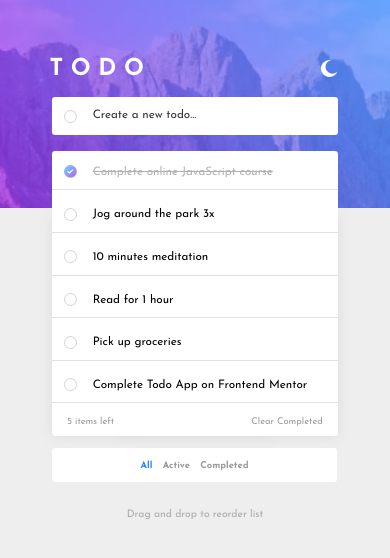
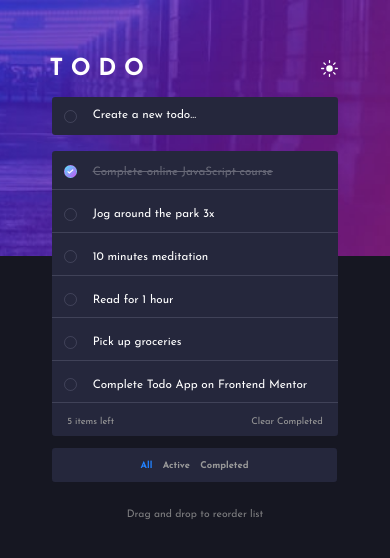
Before and after one commit to ashisingbam/Todo-app, a plain HTML site: page index.html in a window 390 px wide. Both pictures are taken after a click on the element 330 px from the left and 69 px from the top of the page. Drawn offline with Linux system fonts and the light colour scheme.

Commit message:
Dark Mode complete

```diff
--- a/style.css
+++ b/style.css
@@ -269,7 +269,6 @@ input,
   margin-top: 0;
 }
 
-
 @media (max-width: 800px) {
   .header-container,
   .body-container,
@@ -305,7 +304,6 @@ input,
   }
   .add-new-item {
     padding-right: 3rem;
-
   }
   .items-state {
     position: absolute;
@@ -332,3 +330,73 @@ input,
     background-size: max(20rem, 100vw);
   }
 }
+/* Dark Mode  */
+
+body.dark {
+  background-color: hsl(235, 21%, 11%);
+}
+
+body.dark .change-mode {
+  background-image: url(./images/icon-sun.svg);
+}
+
+body.dark .todo-container {
+  background-image: url('./images/bg-desktop-dark.jpg');
+}
+
+body.dark .items-container {
+  box-shadow: none;
+  /* background-repeat: no-repeat;
+  background-size: max(100rem, 100vw);
+  background-position: top; */
+}
+
+body.dark .current-item,
+body.dark .items-container,
+body.dark .items-state {
+  background-color: hsl(235, 24%, 19%);
+  /* background-color: var(--bg-color-dark); */
+}
+
+body.dark ul {
+  color: var(--bg-color-light);
+}
+
+body.dark input {
+  background-color: hsl(235, 24%, 19%);
+  color: var(--bg-color-light);
+}
+
+body.dark .add-new-item {
+  border-bottom: 1px solid rgba(202, 205, 232, 0.162);
+}
+
+body.dark .select-circle {
+  border: 1px solid rgba(202, 205, 232, 0.162);
+}
+
+body.dark .select-circle:hover {
+  border: 1px solid hsl(234, 39%, 85%);
+  transition: border 0.1s ease-in;
+}
+
+body.dark .filter-items:hover {
+  color: var(--bg-color-light);
+  transition: all 0.1s ease-in;
+}
+
+body.dark .filter-items-select:hover {
+  color: var(--bg-color-light);
+  transition: all 0.1s ease-in;
+}
+
+@media (max-width: 550px) {
+  body.dark .parent-container {
+    background-color: hsl(235, 21%, 11%);
+  }
+
+  body.dark .todo-container {
+    background-image: url(./images/bg-mobile-dark.jpg);
+    background-size: max(30rem, 100vw);
+  }
+}
```
